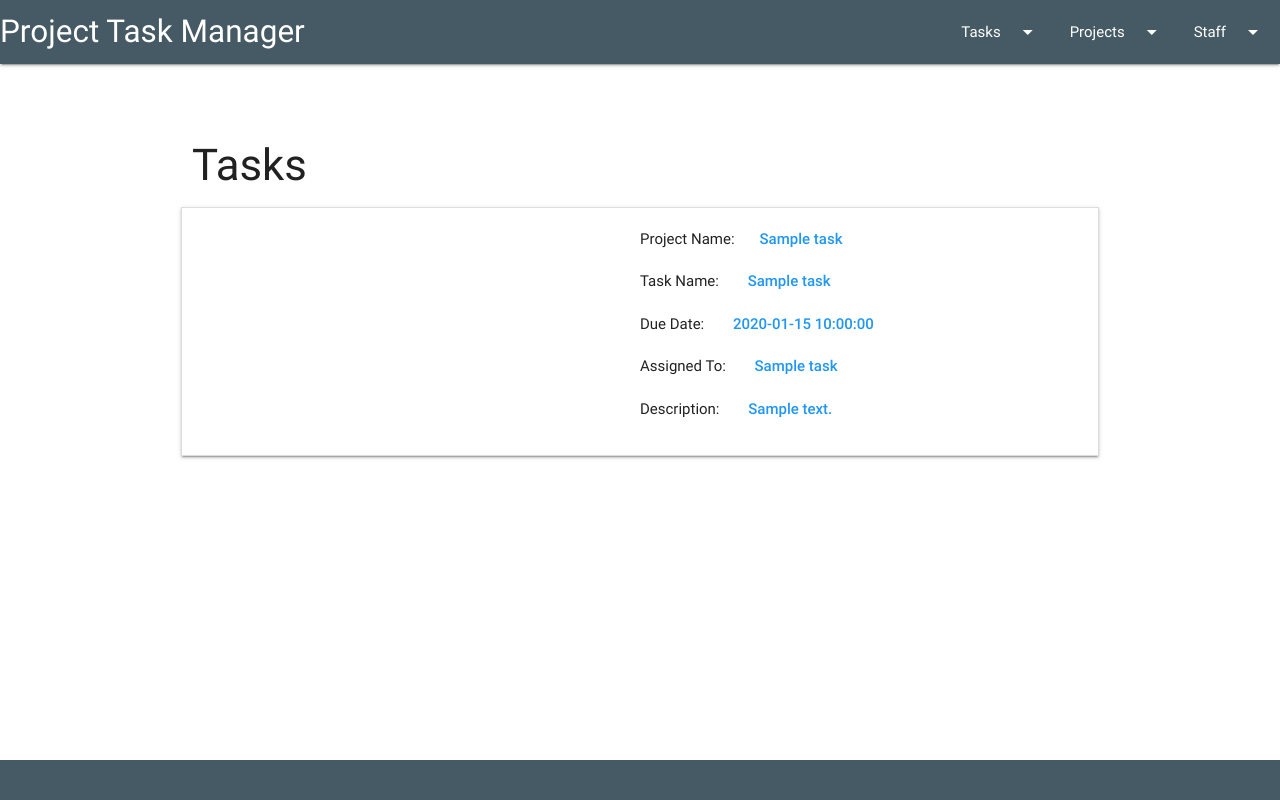
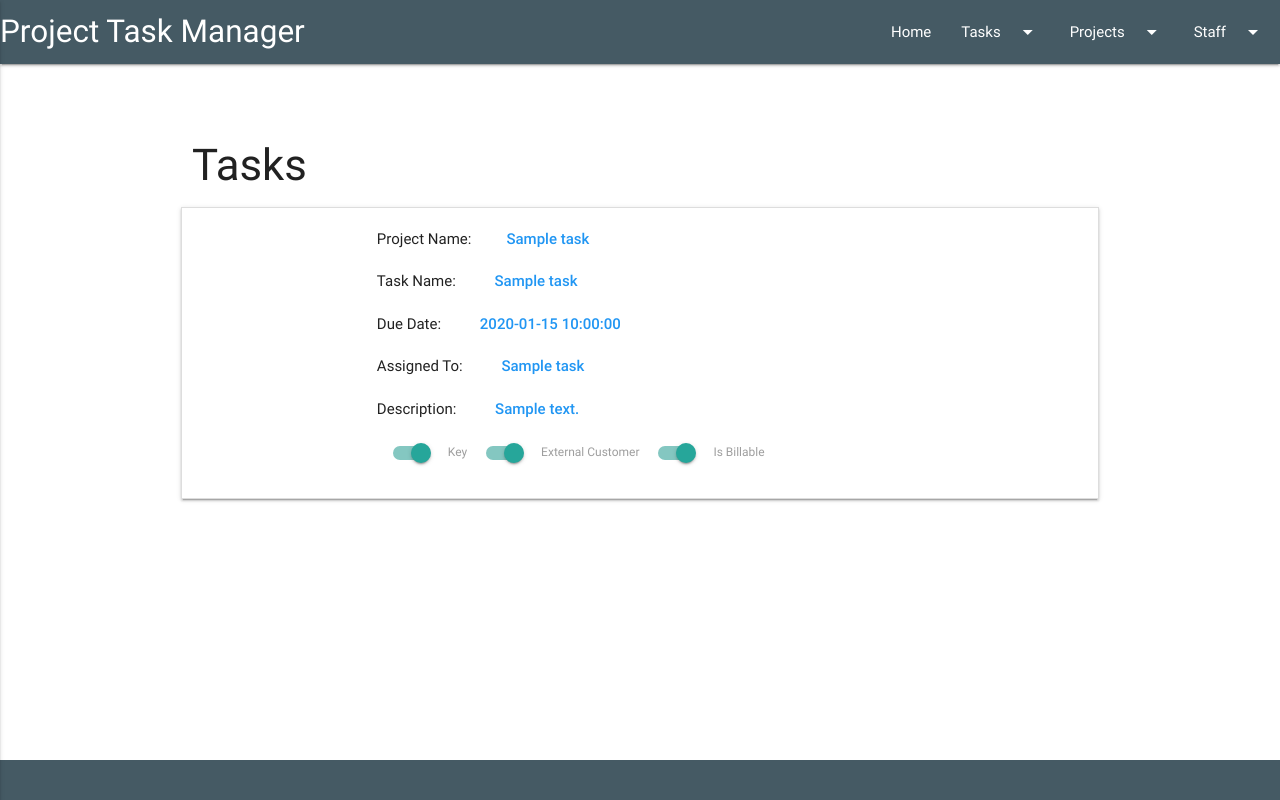
Before and after one commit to Mofarrell1967/project-task-tracker, a Flask app: page / in a window 1280 px wide. Run offline with Flask 2, Linux system fonts and the light colour scheme; a database or web service that is not in the repository returns one stand-in record (values such as "Sample title"); some libraries are stand-ins or nearby versions.

Commit message:
Updated base.html

```diff
--- a/static/css/style.css
+++ b/static/css/style.css
@@ -30,7 +30,8 @@
 }
 
 .spacing {
-    margin-left: 25px;
+    margin-left: 35px;
+    text-align: right;
 
 
 }
--- a/templates/addtask.html
+++ b/templates/addtask.html
@@ -40,7 +40,7 @@
                     <label>Assigned To:</label>
                 </div>
             </div>
-              <div class="row" id="matfix">
+              <div class="row">
             <div class="input-field col s12">
                 <i class="material-icons prefix">today</i>
                 <input id="due_date" name="due_date" type="text" class="datepicker">
--- a/templates/base.html
+++ b/templates/base.html
@@ -23,23 +23,27 @@
   <li><a href="{{url_for('get_staff')}}">Manage Staff</a></li>
   <li><a href="{{url_for('add_staff')}}">Add Staff</a></li>
 </ul>
+ <ul class="side-nav" id="mobile-demo">
+      <li><a class="dropdown-trigger" data-activates="task-dropdown">Tasks<i class="material-icons right">arrow_drop_down</i></a></li>
+      <li><a class="dropdown-trigger" data-activates="projects-dropdown">Projects<i class="material-icons right">arrow_drop_down</i></a></li>
+       <li><a class="dropdown-trigger" data-activates="staff-dropdown">Staff<i class="material-icons right">arrow_drop_down</i></a></li>
+    </ul>
  <nav>
      <div class="nav-wrapper blue-grey darken-2">
      <a href="{{url_for('view_tasks')}}" class="brand-logo">Project Task Manager</a>
       <a href="#" data-activates="mobile-demo" class="button-collapse"><i class="material-icons">menu</i></a>
     <ul id="nav-mobile" class="right hide-on-med-and-down">
+       <li><a href="{{url_for('view_tasks')}}">Home</a></li>
       <li><a class="dropdown-trigger" data-activates="task-dropdown">Tasks<i class="material-icons right">arrow_drop_down</i></a></li>
       <li><a class="dropdown-trigger" data-activates="projects-dropdown">Projects<i class="material-icons right">arrow_drop_down</i></a></li>
        <li><a class="dropdown-trigger" data-activates="staff-dropdown">Staff<i class="material-icons right">arrow_drop_down</i></a></li>
     </ul>
-    <!-- <ul class="side-nav" id="mobile-demo">
-      <li><a class="dropdown-trigger" data-activates="task-dropdown">Tasks<i class="material-icons right">arrow_drop_down</i></a></li>
-      <li><a class="dropdown-trigger" data-activates="projects-dropdown">Projects<i class="material-icons right">arrow_drop_down</i></a></li>
-       <li><a class="dropdown-trigger" data-activates="staff-dropdown">Staff<i class="material-icons right">arrow_drop_down</i></a></li>
-    </ul> -->
+
+
 
   </div>
 </nav>
+
 
 
     </header>
--- a/templates/viewtasks.html
+++ b/templates/viewtasks.html
@@ -1,16 +1,17 @@
 {% extends 'base.html'%} {% block content %}
 <h3>Tasks</h3>
 <div class="row">
+
    <ul class="collapsible">
         {% for task in tasks %}
 
         <li>
-             <div class="collapsible-header">
-                <div class="col s6">
+            <div class="collapsible-header">
+                <div class="col s3">
 
 
                 </div>
-                 <div class="task_header col s6">
+                 <div class="task_header col s12">
                 <div class="row">
                    Project Name:<strong class="blue-text spacing">{{task.project_name}}</strong>
                 </div>
@@ -27,9 +28,43 @@
                     Description: <strong class="blue-text spacing">{{task.task_description}}</strong>
                     </div>
 
+                         <div class="row">
+            <div class="switch">
+                                <label>
+                    {% if task.key %}
+                          <input id="key" name="key" type="checkbox" checked>
+                    {% else %}
+                         <input id="key" name="key" type="checkbox">
+                    {% endif%}
+                  <span class="lever"></span>
+                  Key
+                </label>
+                <label>
+                    {% if task.external %}
+                          <input id="external" name="external" type="checkbox" checked>
+                    {% else %}
+                         <input id="external" name="external" type="checkbox">
+                    {% endif%}
+                  <span class="lever"></span>
+                  External Customer
+                </label>
+                <label>
+                    {% if task.billable %}
+                          <input id="billable" name="billable" type="checkbox" checked>
+                    {% else %}
+                         <input id="billable" name="billable" type="checkbox">
+                    {% endif%}
+                  <span class="lever"></span>
+                  Is Billable
+                </label>
+            </div>
+        </div>
+             </div>
+           </div>
 
-            </div>
+
                     </li>
+
         {% endfor %}
     </ul>
 </div>
```
Also changed, not shown: templates/editproject.html (+13 -2 lines).
